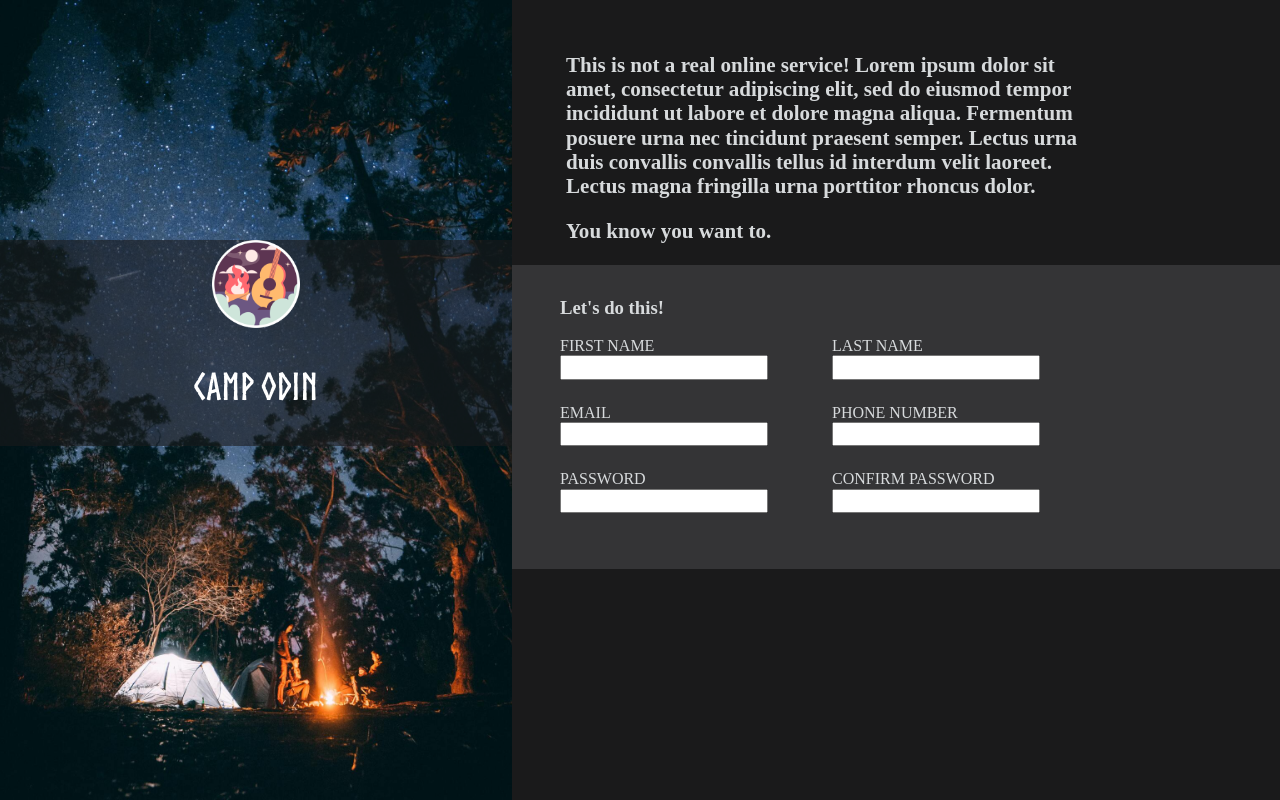
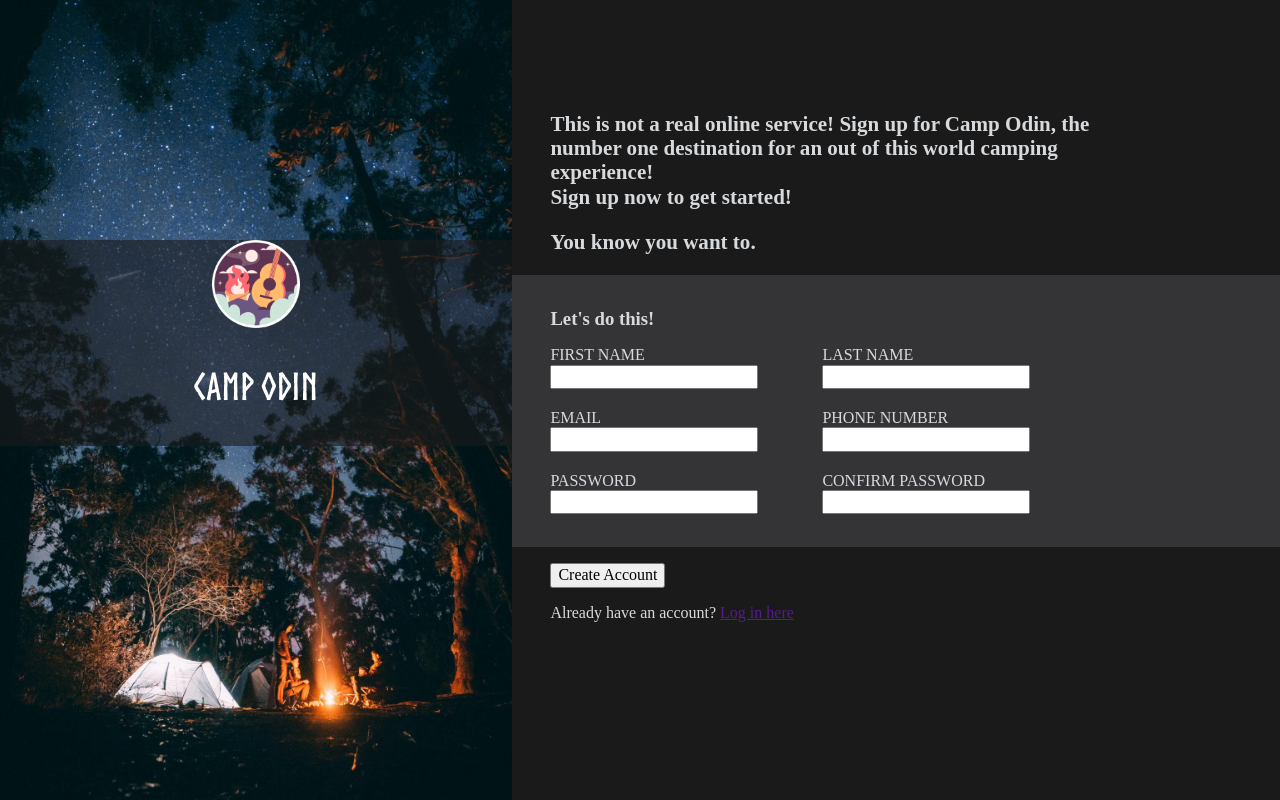
Before and after one commit to Jackie247/sign-up-form, a website: page index.html in a window 1280 px wide. Drawn offline with nearby package versions, Linux system fonts and the light colour scheme; files whose address does not match are found by name.

Commit message:
add button and text to bottom of content

```diff
--- a/index.html
+++ b/index.html
@@ -18,10 +18,10 @@
         </div>
         <div class="content">
             <div class="content-text">
-                <h3>This is not a real online service! Lorem ipsum dolor sit amet, consectetur adipiscing elit, sed do eiusmod tempor incididunt ut labore et dolore magna aliqua.
-                    Fermentum posuere urna nec tincidunt praesent semper. Lectus urna duis convallis convallis tellus id interdum velit laoreet.
-                    Lectus magna fringilla urna porttitor rhoncus dolor. </h3>
-                    <h3>You know you want to.</h3>
+                <h3>This is not a real online service! Sign up for Camp Odin, the number one destination for
+                    an out of this world camping experience!  </h3>
+                <h3>Sign up now to get started!</h3>
+                <h3>You know you want to.</h3>
             </div>
             <div class="midsection">
                 <h3>Let's do this!</h3>
@@ -56,7 +56,10 @@
                     </form>
                 </div>
             </div>
-            <div class="content-acc"></div>
+            <div class="content-acc">
+                <button type="submit">Create Account</button>
+                <p>Already have an account? <a href>Log in here</a></p>
+            </div>
         </div>
     </main>
 </body>
--- a/styles/style.css
+++ b/styles/style.css
@@ -3,7 +3,6 @@
     --form-background-color: #343436;
     --font-color:rgb(215, 218, 220);
     --sidebar-font:#ffffff;
-    --title-text-size: 18px;
 }
 html,body{
     background-color: var(--background-color);
@@ -45,10 +44,14 @@ main{
     justify-content: center;
     justify-content: space-evenly;
     color: var(--sidebar-font);
+    max-width: 100%;
 }
 
 .sidebar-strip>h3{
     font-family: norse-bold,sans-serif;
+}
+.content-text>h3:nth-child(2), .content-text>h3:nth-child(1){
+    margin:0;
 }
 .sidebar-strip>img{
     align-self: center;
@@ -63,8 +66,9 @@ main{
     padding: 2em 0;
 }
 .content-text{
-    font-size:var(--title-text-size);
-    padding-left: 3em;
+    padding-top: 10vh;
+    font-size:18px;
+    padding-left: 3vw;
     padding-right: 10em;
 }
 /* Midsection sign up form */
@@ -72,19 +76,26 @@ main{
     display:flex;
     flex-flow:column;
     background-color: var(--form-background-color);
-    padding:2em 3em;
+    padding:1em 3vw;
     padding-right:10em;
     height:30vh;
+    justify-content: space-evenly;
 }
 .midsection>h3{
-    margin:1em 0;
-    margin-top:0;
+    margin:0;
 }
 .content-form>form>section{
     display:flex;
     flex-flow:row wrap;
     justify-content: space-between;
-    left:0;
+    gap:20px;
     width:60vh;
-    height:25vh;
 }
+.content-form>form>section>label{
+    width:100%;
+    margin-bottom:1em;
+}
+/* Bottom of page */
+.content-acc{
+    padding:1em 3vw;
+}
```
